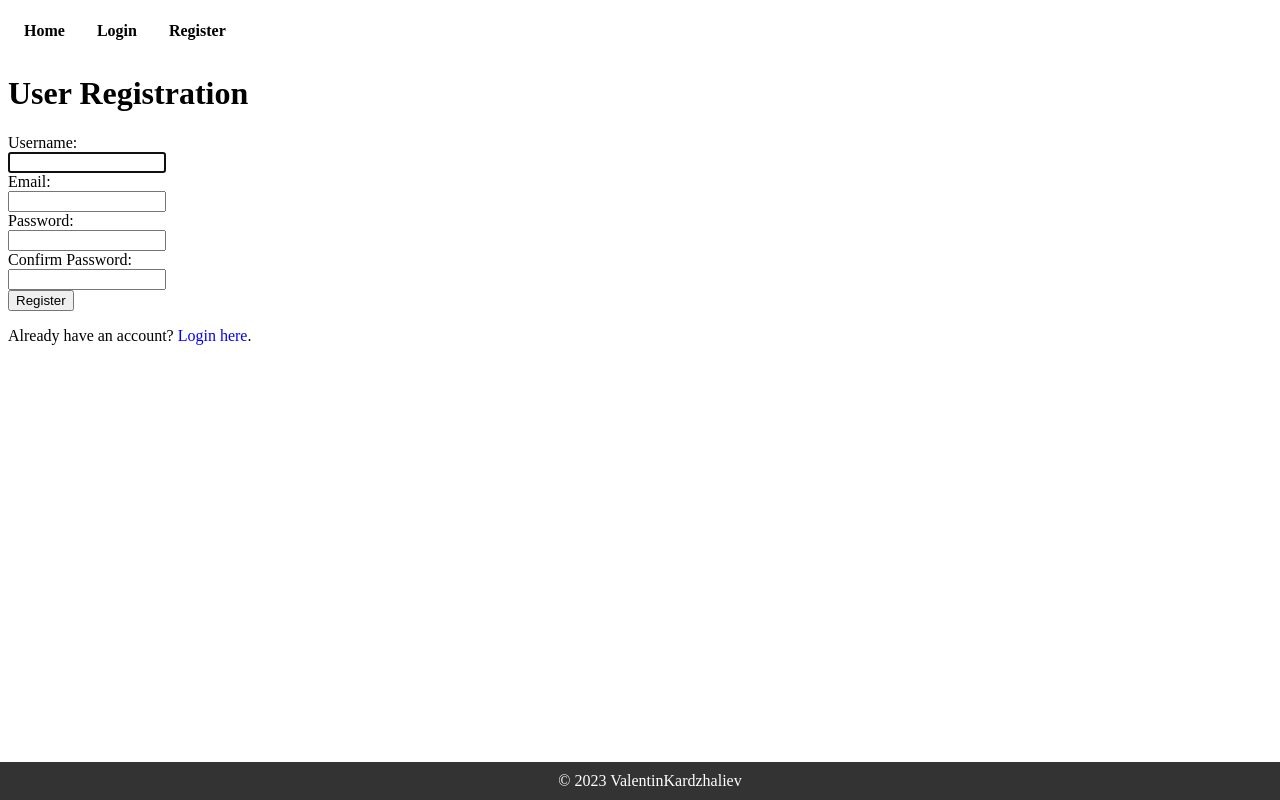
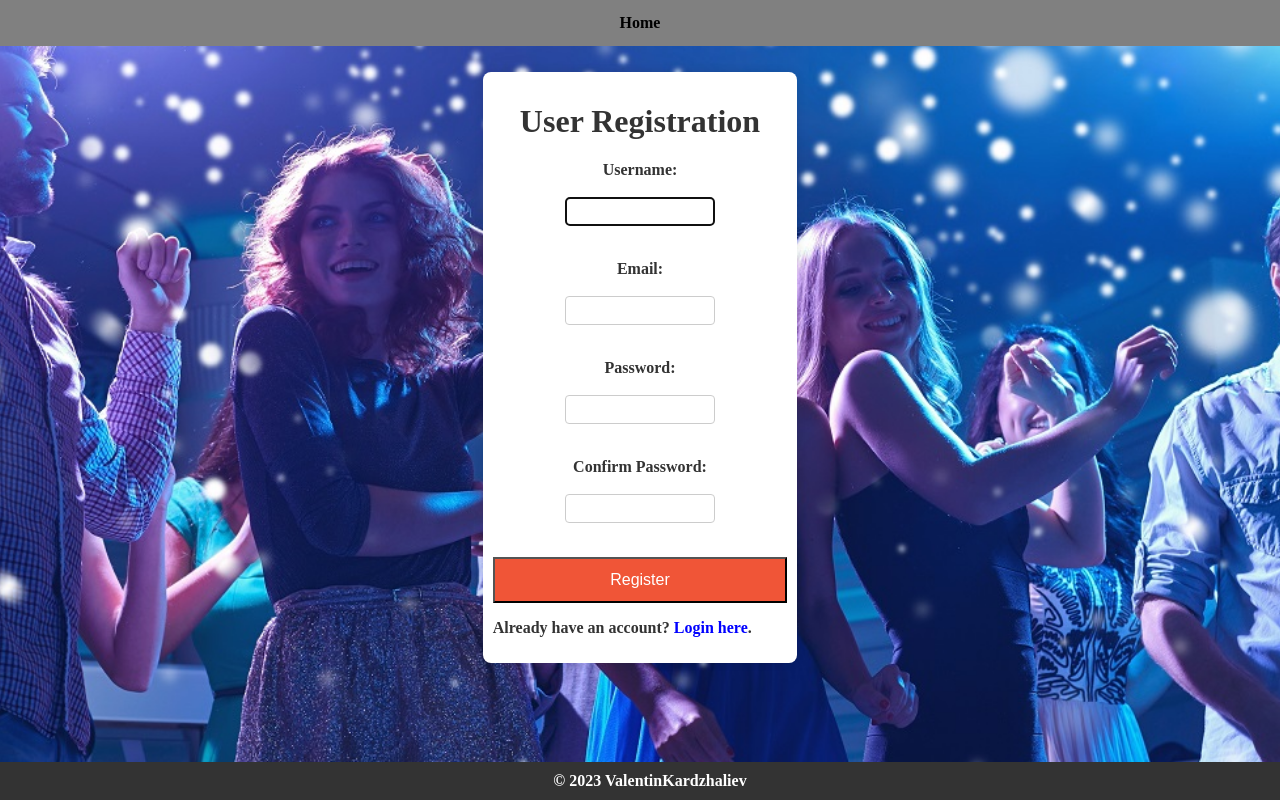
Before and after one commit to ValentinKardzhaliev/EventSphere, a Django app: page /web_auth/register/ in a window 1280 px wide. Run offline with Django 4.2, Linux system fonts and the light colour scheme.

Commit message:
Adjusted navigation bar. Fixed login and register page

```diff
--- a/static/css/navbar.css
+++ b/static/css/navbar.css
@@ -1,10 +1,13 @@
+/* navbar.css */
+
 .navbar {
-    overflow: hidden;
+    position: relative;
+    text-align: center;
+    background-color: gray;
 }
 
 .navbar a {
-    float: left;
-    display: block;
+    display: inline-block;
     color: #000;
     text-align: center;
     padding: 14px 16px;
@@ -12,8 +15,6 @@
     font-weight: bold;
 }
 
-.navbar a:visited{
+.navbar a:visited {
     color: #000;
 }
-
-/* Add styles for the other links if needed */
--- a/static/css/register.css
+++ b/static/css/register.css
@@ -1,15 +1,58 @@
-.navbar {
+/* register.css */
+
+body {
+    max-width: 100%; /* Adjust the width as needed */
+    margin: 0;
+    padding: 0 0; /* Adjust the top and bottom padding as needed */
+    background-image: url("../images/event-ideas-for-party-eventbookings.jpg");
+    background-size: cover;
+    background-repeat: no-repeat;
+    background-position: center;
+    background-attachment: fixed;
+    color: #333;
+    /*text-shadow: 1px 1px 2px rgba(0, 0, 0, 0.5);*/
+    font-weight: bold;
     overflow: hidden;
 }
 
-.navbar a {
-    float: left;
-    display: block;
-    color: #000; /* Black text color */
-    text-align: center;
-    padding: 14px 16px;
-    text-decoration: none;
-    font-weight: bold; /* Bold font weight */
+.page-container {
+    max-width: 23%; /* Adjust the width as needed */
+    margin: 2% auto;
+    background-color: white;
+    padding: 10px;
+    border-radius: 8px;
+    box-shadow: 0 0 10px rgba(0, 0, 0, 0.1);
 }
 
-/* Add styles for the other links if needed */
+h1 {
+    text-align: center;
+}
+
+form {
+    display: flex;
+    flex-direction: column;
+    align-items: center;
+}
+
+.custom-form-control {
+    width: 100%;
+    padding: 6px;
+    margin-bottom: 16px;
+    border: 1px solid #ccc;
+    border-radius: 4px;
+    box-sizing: border-box;
+}
+
+button {
+    background-color: #f05537;
+    color: #fff;
+    cursor: pointer;
+    padding: 12px 20px;
+    font-size: 16px;
+    width: 100%;
+    box-sizing: border-box;
+}
+
+button:hover {
+    background-color: #882121;
+}
--- a/templates/accounts/register-page.html
+++ b/templates/accounts/register-page.html
@@ -1,13 +1,18 @@
 {% extends 'base/base.html' %}
 {% load static %}
+
+{% block title %}User Registration{% endblock %}
 
 {% block stylesheets %}
     <link rel="stylesheet" type="text/css" href="{% static 'css/register.css' %}">
 {% endblock %}
 
 {% block content %}
+    <body class="login-body">
+        <div class="page-container">
             <h1>User Registration</h1>
 
+            <div class="form-container">
                 <form method="post" action="{% url 'register user' %}">
                     {% csrf_token %}
 
@@ -25,6 +30,9 @@
 
                     <button type="submit">Register</button>
                 </form>
+            </div>
 
             <p>Already have an account? <a href="{% url 'login user' %}">Login here</a>.</p>
+        </div>
+    </body>
 {% endblock %}
--- a/templates/base/navbar.html
+++ b/templates/base/navbar.html
@@ -10,10 +10,12 @@
         <a id="likes" href="{% url 'liked_events' %}">Likes</a>
         <a id="tickets" href="#">Tickets</a>
         <a id="add-event" href="{% url 'event add' %}">Create an event</a>
-{#        <a href="{% url 'profile details' %}">Profile</a>#}
-    {% elif request.path != '/web_auth/login/' %}
-        <!-- Show login and register links only if not on the login page -->
-        <a id="login" href="{% url 'login user' %}">Login</a>
-        <a id="register" href="{% url 'register user' %}">Register</a>
+    {#        <a href="{% url 'profile details' %}">Profile</a>#}
+    {% else %}
+        <!-- Show login and register links only if not on the login or register page -->
+        {% if request.path != '/web_auth/login/' and request.path != '/web_auth/register/' %}
+            <a id="login" href="{% url 'login user' %}">Login</a>
+            <a id="register" href="{% url 'register user' %}">Register</a>
+        {% endif %}
     {% endif %}
 </div>
```
Also changed, not shown: static/css/login.css (+28 -5 lines), templates/accounts/login-page.html (+10 -1 lines). Lines whose indentation alone changed are shown as unchanged.
